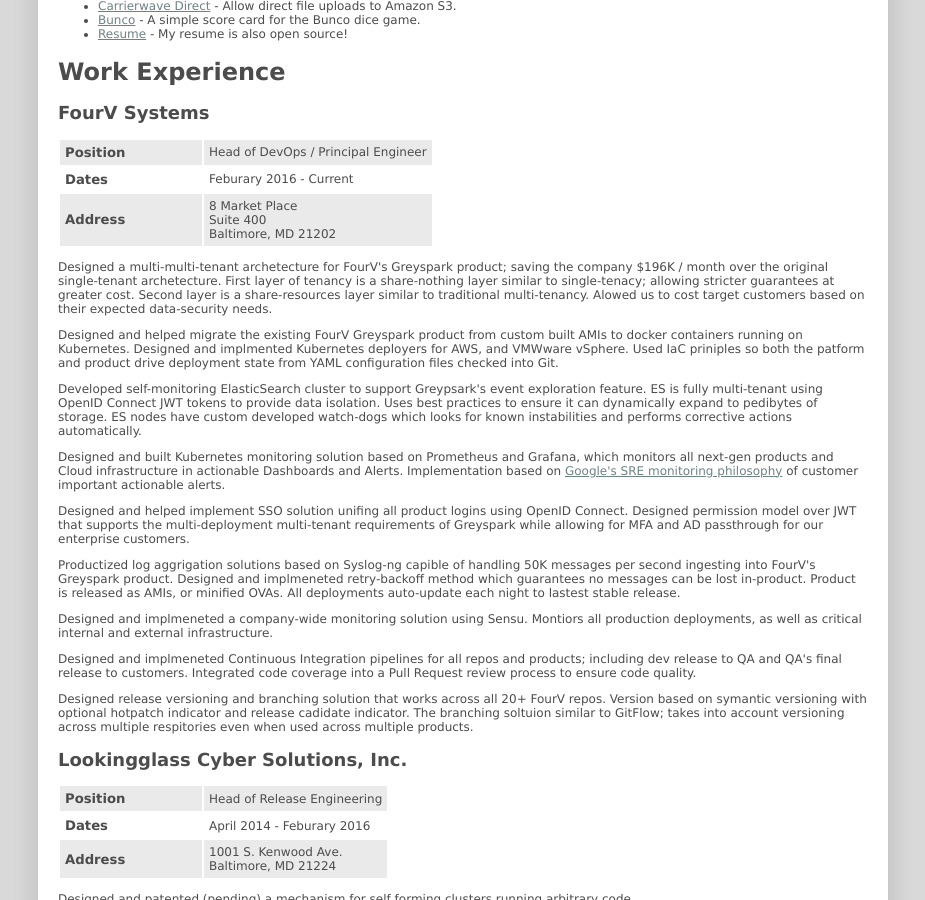
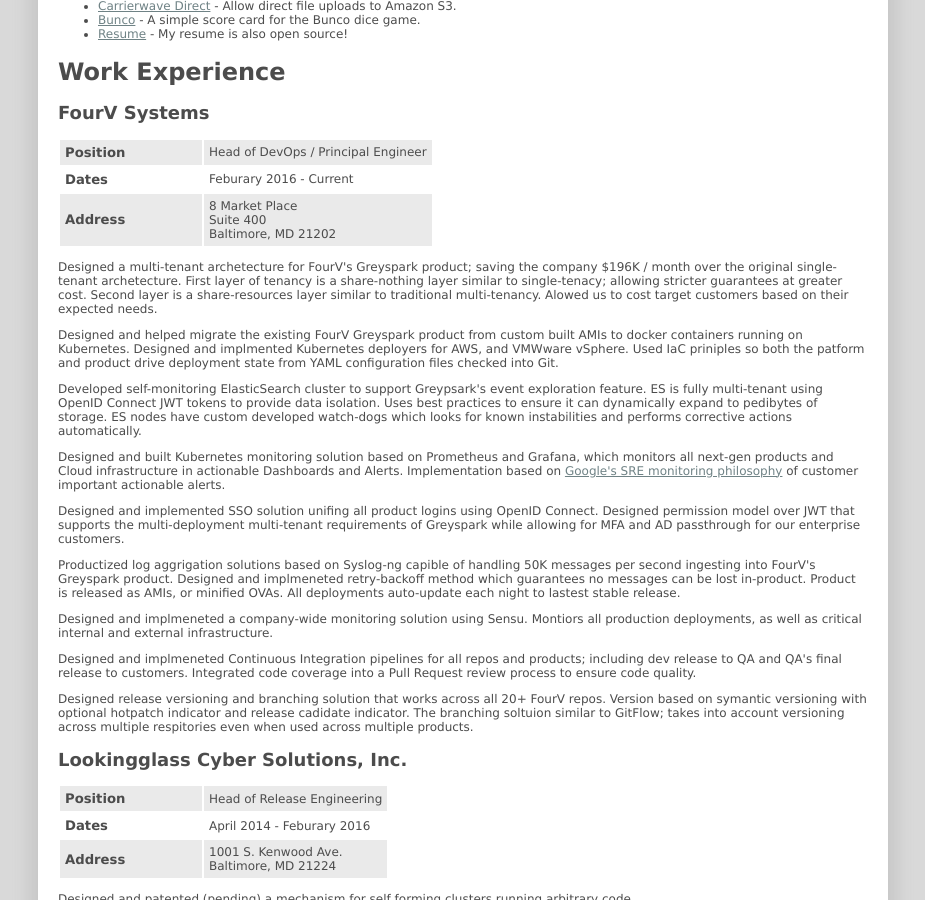
Before and after one commit to srvullupala/Resume, a Jekyll site: the page built from index.html, in a window 1280 px wide and 900 px high, scrolled down 1062 px. Shown: the whole window, without its empty margins (177-1102 px from the left). Built offline with Jekyll 4.4.1, drawn with Linux system fonts in a browser that asks for light colours; Markdown is read by kramdown in place of the engine named in the settings.

Commit message:
Tightened up the language.

```diff
--- a/_includes/work_fourv.html
+++ b/_includes/work_fourv.html
@@ -15,7 +15,7 @@
   </tr>
 </table>
 
-<p>Designed a multi-multi-tenant archetecture for FourV's Greyspark product; saving the company $196K / month over the original single-tenant archetecture.  First layer of tenancy is a share-nothing layer similar to single-tenacy; allowing stricter guarantees at greater cost.  Second layer is a share-resources layer similar to traditional multi-tenancy.  Alowed us to cost target customers based on their expected data-security needs.</p>
+<p>Designed a multi-tenant archetecture for FourV's Greyspark product; saving the company $196K / month over the original single-tenant archetecture.  First layer of tenancy is a share-nothing layer similar to single-tenacy; allowing stricter guarantees at greater cost.  Second layer is a share-resources layer similar to traditional multi-tenancy.  Alowed us to cost target customers based on their expected needs.</p>
 
 <p>Designed and helped migrate the existing FourV Greyspark product from custom built AMIs to docker containers running on Kubernetes.  Designed and implmented Kubernetes deployers for AWS, and VMWware vSphere.  Used IaC priniples so both the patform and product drive deployment state from YAML configuration files checked into Git.</p>
 
@@ -25,7 +25,7 @@
 
 <p>Designed and built Kubernetes monitoring solution based on Prometheus and Grafana, which monitors all next-gen products and Cloud infrastructure in actionable Dashboards and Alerts.  Implementation based on <a href="https://docs.google.com/document/d/199PqyG3UsyXlwieHaqbGiWVa8eMWi8zzAn0YfcApr8Q/edit#heading=h.fs3knmjt7fjy">Google's SRE monitoring philosophy</a> of customer important actionable alerts.</p>
 
-<p>Designed and helped implement SSO solution unifing all product logins using OpenID Connect.  Designed permission model over JWT that supports the multi-deployment multi-tenant requirements of Greyspark while allowing for MFA and AD passthrough for our enterprise customers.</p>
+<p>Designed and implemented SSO solution unifing all product logins using OpenID Connect.  Designed permission model over JWT that supports the multi-deployment multi-tenant requirements of Greyspark while allowing for MFA and AD passthrough for our enterprise customers.</p>
 
 <p>Productized log aggrigation solutions based on Syslog-ng capible of handling 50K messages per second ingesting into FourV's Greyspark product.  Designed and implmeneted retry-backoff method which guarantees no messages can be lost in-product.  Product is released as AMIs, or minified OVAs.  All deployments auto-update each night to lastest stable release.</p>
 
```
